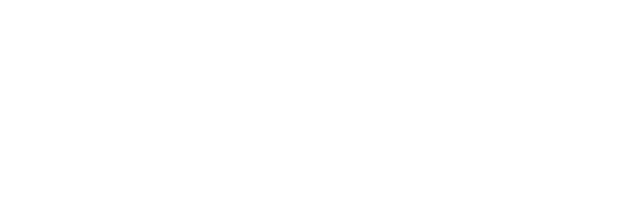
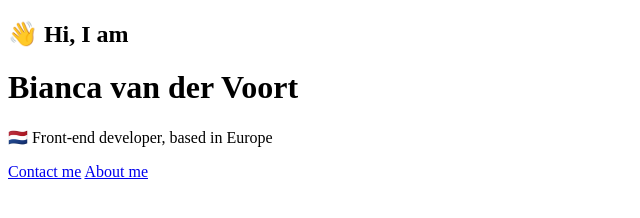
Before and after one commit to Biancavdvoort/Portfolio, a plain HTML site: page index.html in a window 1280 px wide. Shown: the whole page, without its empty margins (0-640 px from the left). Drawn offline with Linux system fonts and the light colour scheme.

Commit message:
Added headers to html page and links to about me  html page

```diff
--- a/index.html
+++ b/index.html
@@ -6,5 +6,13 @@
     <meta name="viewport" content="width=device-width, initial-scale=1.0" />
     <title>Document</title>
   </head>
-  <body></body>
+  <body>
+    <h2>👋 Hi, I am</h2>
+    <h1>Bianca van der Voort</h1>
+    <p>🇳🇱 Front-end developer, based in Europe</p>
+    <div>
+      <a href="aboutme.html" class="contact-link">Contact me</a>
+      <a href="aboutme.html" class="about-link">About me</a>
+    </div>
+  </body>
 </html>
```
Also changed, not shown: aboutme.html (renamed from contactme.html).
